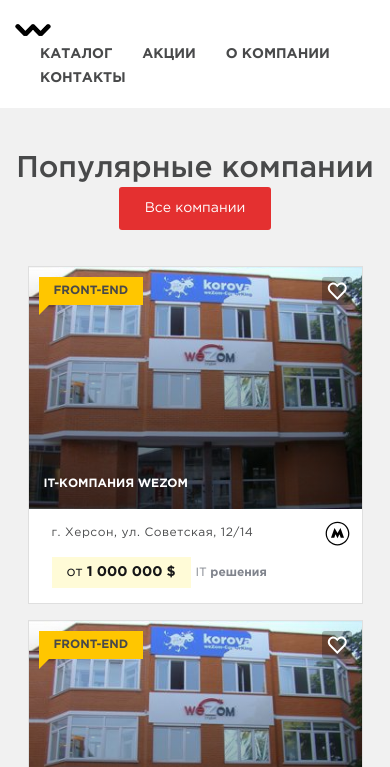
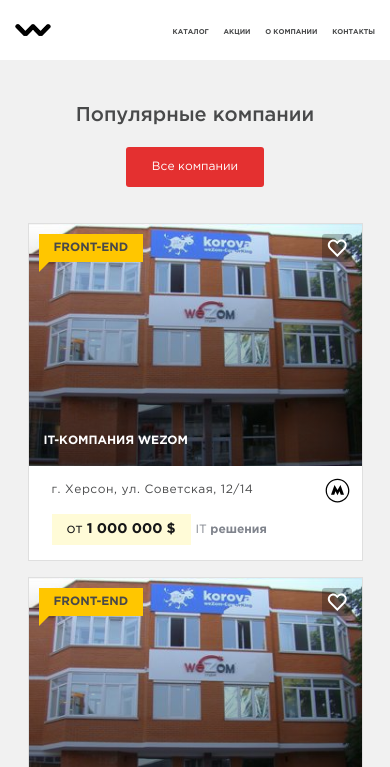
Before and after one commit to kalyzhnyy92/wezom19.github.io, a plain HTML site: page index.html in a window 390 px wide. Shown: the top 767 px of the page. Drawn offline with Linux system fonts and the light colour scheme.

Commit message:
Update mobile-first.css

```diff
--- a/css/mobile-first.css
+++ b/css/mobile-first.css
@@ -14,26 +14,25 @@
   }
 }
 @media screen and (max-width: 584px){
-  .wrapper__title{
+  .title{
     font-size: 28px;
   }
 }
 @media screen and (max-width: 568px) {
-  .nav-link{
+  .nav-list__link{
     font-size: 10px;
   }
-  .cards__title,
-  .wrapper__title{
+  .title{
     font-size: 20px;
   }
 }
 @media screen and (max-width: 467px){
-  .wrapper__title{
+  .title{
     padding-bottom: 20px;
   }
 }
 @media screen and (max-width: 449px){
-  .cards__title{
+  .title{
     padding-bottom: 20px;
   }
 }
@@ -41,11 +40,10 @@
   .social{
     padding-bottom: 20px;
   }
-  .cards__link,
+  .btn--link,
   .card-front,
   .card__text,
   .card-place,
-  .wrapper__link,
   .aside__sentence,
   .aside__suptext,
   .content__word,
@@ -56,7 +54,7 @@
   .card-price{
     font-size: 14px;
   }
-  .wrapper__title{
+  .title{
     font-size: 20px;
   }
   .aside__subtext{
@@ -65,10 +63,10 @@
   .content__suptitle{
     font-size: 20px;
   }
-  .nav-item{
+  .nav-list__item{
     margin-left: 10px;
   }
-  .nav-link{
+  .nav-list__link{
     font-size: 7px;
   }
 }
```
